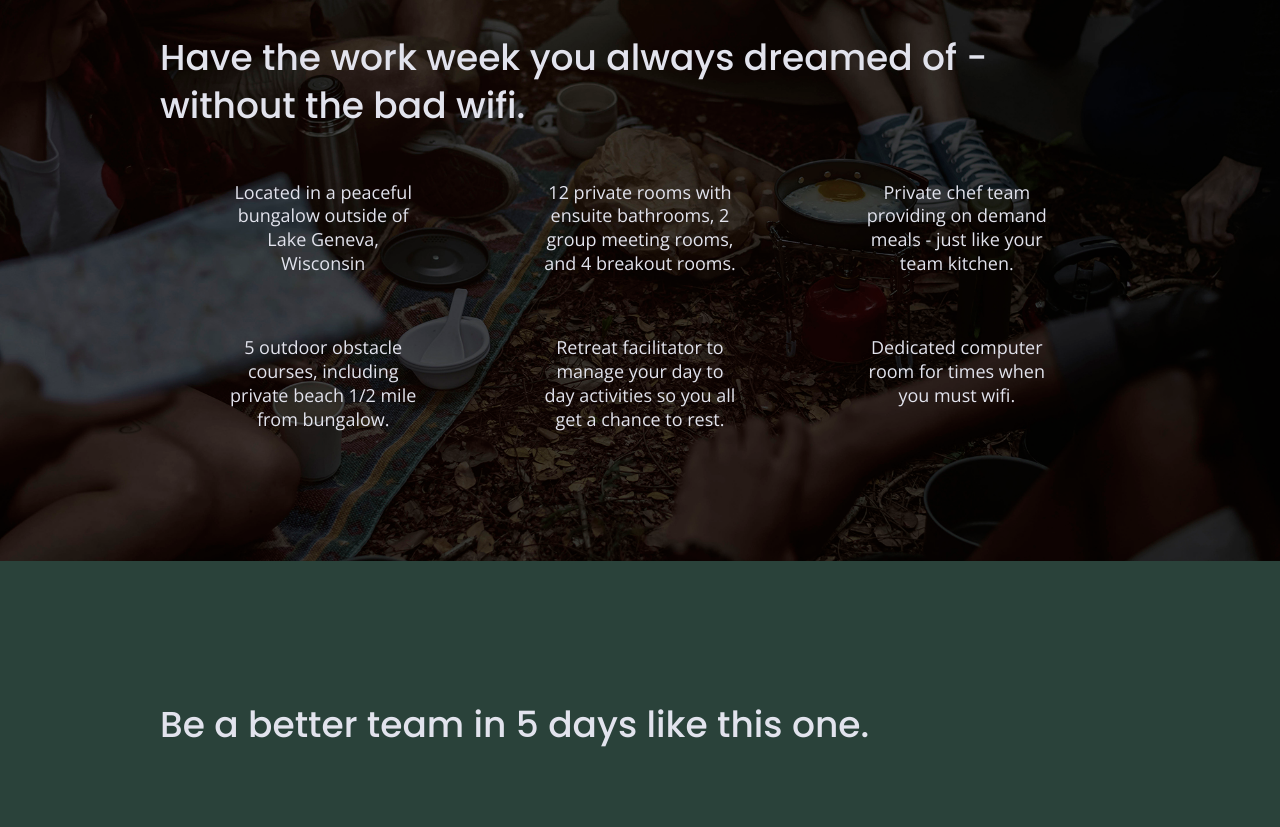
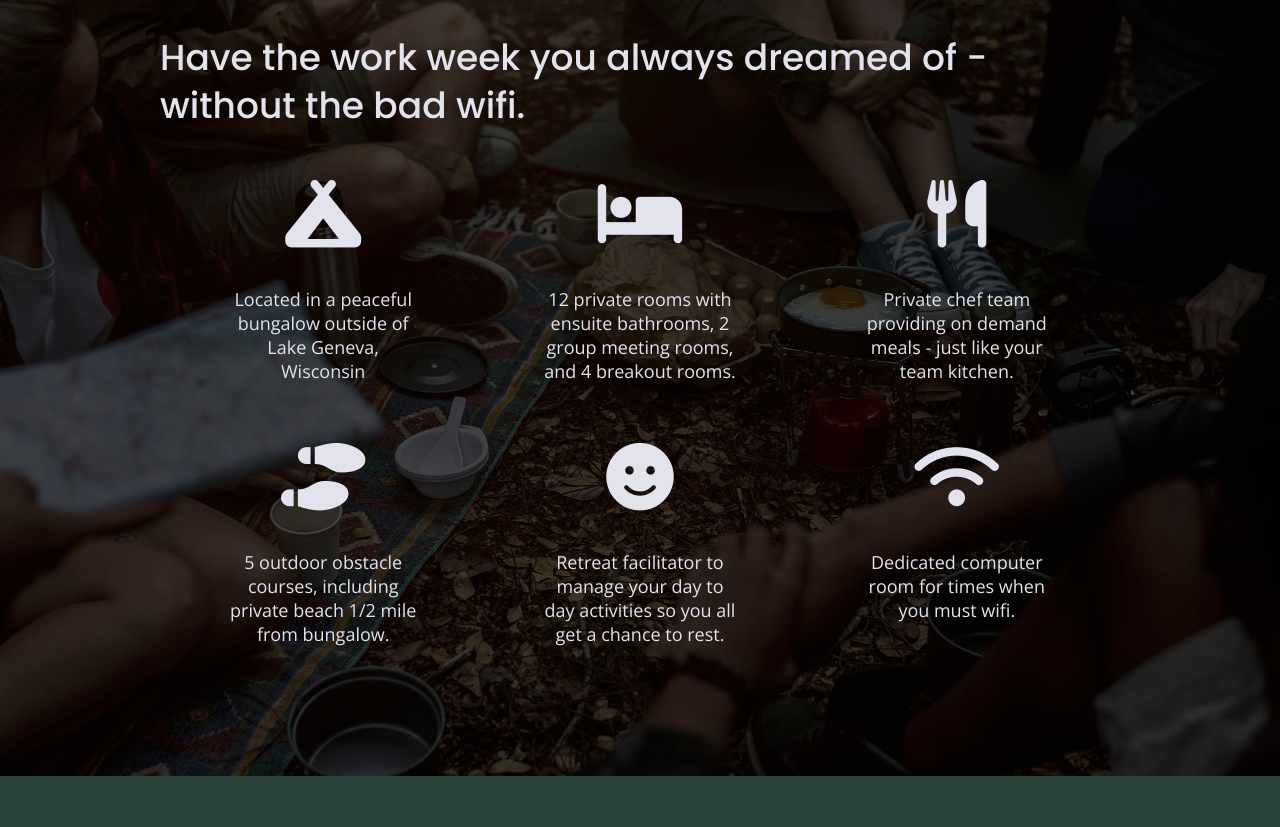
Before and after one commit to gothkitteh/unplugged, a website built with Parcel: page index.html in a window 1280 px wide. Shown: the part 1087-1914 px from the top of the page. Built offline with nearby package versions, Linux system fonts and the light colour scheme.

Commit message:
Added and styled FontAwesome icons

```diff
--- a/css/main.css
+++ b/css/main.css
@@ -365,6 +365,10 @@ input[type=button] {
 .features p {
   margin: 0;
   text-align: center;
+}
+.features i {
+  font-size: 3.75em;
+  margin-bottom: 40px;
 }
 
 /* Reviews */
--- a/index.html
+++ b/index.html
@@ -21,6 +21,9 @@
 
   <!-- Google Fonts -->
   <link href="https://fonts.googleapis.com/css?family=Open+Sans:400,700|Poppins:500,700" rel="stylesheet">
+
+  <!-- Font Awesome -->
+  <script src="https://kit.fontawesome.com/68cbdc748f.js" crossorigin="anonymous"></script>
 
   <meta name="theme-color" content="#fafafa">
 </head>
@@ -75,31 +78,44 @@
 
         <div class="features-items">
           <article>
-          <p class="fontawesome-icon"></p>
+            <p class="fontawesome-icon">
+              <i class="fas fa-campground"></i>
+            </p>
             <p class="features-item-description">Located in a peaceful bungalow outside of Lake Geneva, Wisconsin</p>
           </article>
           <article>
-          <p class="fontawesome-icon"></p>
+            <p class="fontawesome-icon">
+              <i class="fas fa-bed"></i>
+            </p>
             <p class="features-item-description">12 private rooms with ensuite bathrooms, 2 group meeting rooms, and 4
               breakout rooms.</p>
           </article>
           <article>
-          <p class="fontawesome-icon"></p>
+            <p class="fontawesome-icon">
+              <i class="fas fa-utensils"></i>
+            </p>
             <p class="features-item-description">Private chef team providing on demand meals - just like your team
               kitchen.</p>
           </article>
           <article>
-          <p class="fontawesome-icon"></p>
+            <p class="fontawesome-icon">
+              <i class="fas fa-shoe-prints"></i>
+            </p>
             <p class="features-item-description">5 outdoor obstacle courses, including private beach 1/2 mile from
               bungalow.</p>
           </article>
           <article>
-          <p class="fontawesome-icon"></p>
-          <p class="features-item-description">Retreat facilitator to manage your day to day activities so you all get a
+            <p class="fontawesome-icon">
+              <i class="fas fa-smile"></i>
+            </p>
+            <p class="features-item-description">Retreat facilitator to manage your day to day activities so you all get
+              a
               chance to rest.</p>
           </article>
           <article>
-          <p class="fontawesome-icon"></p>
+            <p class="fontawesome-icon">
+              <i class="fas fa-wifi"></i>
+            </p>
             <p class="features-item-description">Dedicated computer room for times when you must wifi.</p>
           </article>
         </div>
```
Also changed, not shown: about/index.html (+8 -3 lines), faq/index.html (+10 -5 lines). Lines whose indentation alone changed are shown as unchanged.
